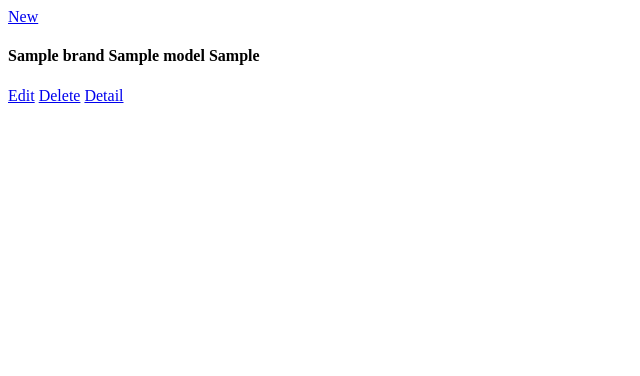
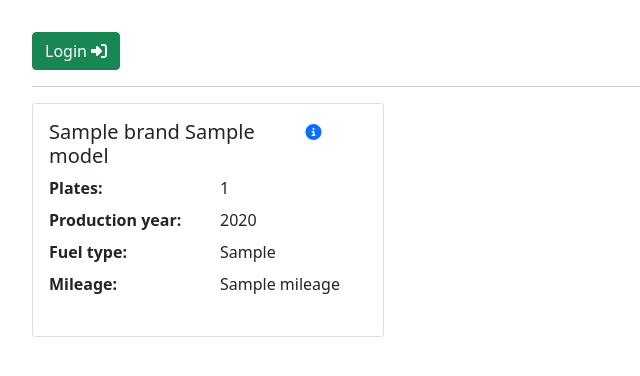
Before and after one commit to konfle/car-mgr, a Django app: template templates/cars.html in a window 1280 px wide. Shown: the top 376 px of the page, without its empty margins (0-640 px from the left). Run offline with Django 3.2, Linux system fonts and the light colour scheme; the template is opened without the code that fills it: most values are stand-ins (such as "Sample title", 1, 10 or a date in 2020); some libraries are stand-ins or nearby versions.

Commit message:
added auth, static and styled views

```diff
--- a/backend_task/settings.py
+++ b/backend_task/settings.py
@@ -38,6 +38,7 @@ INSTALLED_APPS = [
     'django.contrib.messages',
     'django.contrib.staticfiles',
     'rest_framework',
+    'bootstrapform',
     'cars_mgmt',
 ]
 
@@ -120,6 +121,11 @@ USE_TZ = True
 # https://docs.djangoproject.com/en/3.2/howto/static-files/
 
 STATIC_URL = '/static/'
+STATICFILES_DIRS = ['static']
+
+LOGIN_URL = 'login'
+LOGIN_REDIRECT_URL = 'all_cars'
+LOGOUT_REDIRECT_URL = 'all_cars'
 
 # Default primary key field type
 # https://docs.djangoproject.com/en/3.2/ref/settings/#default-auto-field
--- a/backend_task/urls.py
+++ b/backend_task/urls.py
@@ -15,8 +15,11 @@ Including another URLconf
 """
 from django.contrib import admin
 from django.urls import path, include
+from django.contrib.auth import views as auth_views
 
 urlpatterns = [
     path('admin/', admin.site.urls),
-    path('', include('cars_mgmt.urls'))
+    path('', include('cars_mgmt.urls')),
+    path('login/', auth_views.LoginView.as_view(), name='login'),
+    path('logout/', auth_views.LogoutView.as_view(), name='logout'),
 ]
--- /dev/null
+++ b/cars_mgmt/static/base.css
@@ -0,0 +1,3 @@
+body {
+    padding: 2rem;
+}
--- a/templates/cars.html
+++ b/templates/cars.html
@@ -1,20 +1,64 @@
-<!doctype html>
-<html lang="en">
-<head>
-    <meta charset="UTF-8">
-    <meta name="viewport"
-          content="width=device-width, user-scalable=no, initial-scale=1.0, maximum-scale=1.0, minimum-scale=1.0">
-    <meta http-equiv="X-UA-Compatible" content="ie=edge">
-    <title>Document</title>
-</head>
-<body>
-<a href="{% url 'new_car' %}">New</a>
-{% for car in cars%}
-<h4>{{ car.brand }} {{ car.model }} {{ car. }}</h4>
-<a href="{% url 'edit_car' car.id %}">Edit</a>
-<a href="{% url 'delete_car' car.id %}">Delete</a>
-<a href="{% url 'show_car' car.id %}">Detail</a>
-{% endfor %}
+{% extends 'main.html' %}
 
-</body>
-</html>
+{% block title %} List Of Cars {% endblock %}
+
+{% block body %}
+
+    <div class="jumbotron">
+        {% if user.is_authenticated %}
+            <h1 class="display-4"> Welcome, {{ user.username }}</h1>
+                <a href="{% url 'logout' %}" class="btn btn-success">Logout <i class="fas fa-sign-out-alt"></i></a>
+        {% else %}
+                <a href="{% url 'login' %}" class="btn btn-success">Login <i class="fas fa-sign-in-alt"></i></a>
+        {% endif %}
+    </div>
+<hr>
+    <div>
+        {% if user.is_authenticated %}
+        <br>
+            <a href="{% url 'new_car' %}">New <i class="fas fa-plus-circle"></i></a>
+        {% endif %}
+    </div>
+
+
+    {% for car in cars%}
+        <div class="card" style="width: 22rem;">
+          <div class="card-body">
+              <div class="row">
+                  <div class="col-9">
+                      <h5 class="card-title">{{ car.brand }} {{ car.model }}</h5>
+                  </div>
+                  <div class="col-3">
+                      {% if user.is_authenticated %}
+                            <a href="{% url 'edit_car' car.id %}"><i class="fas fa-edit"></i></a>
+                            <a href="{% url 'delete_car' car.id %}"><i class="fas fa-trash-alt"></i></a>
+                            <a href="{% url 'show_car' car.id %}"><i class="fas fa-info-circle"></i></a>
+                        {% else %}
+                            <a href="{% url 'show_car' car.id %}"><i class="fas fa-info-circle"></i></a>
+                      {% endif %}
+                  </div>
+              </div>
+
+              <dl class="row">
+                  <dt class="col-sm-6">Plates:</dt>
+                  <dd class="col-sm-6">{{ car.registration_number }}</dd>
+
+                  <dt class="col-sm-6">Production year:</dt>
+                  <dd class="col-sm-6">{{ car.year_of_production }}</dd>
+
+                  <dt class="col-sm-6">Fuel type:</dt>
+                  <dd class="col-sm-6">{{ car.fuel_type }}</dd>
+
+                  <dt class="col-sm-6">Mileage:</dt>
+                  <dd class="col-sm-6">{{ car.mileage }}</dd>
+              </dl>
+          </div>
+        </div>
+    {% endfor %}
+
+{% endblock %}
+
+              <div class="row">
+                   <h6 class="card-subtitle mb-2 text-muted">{{ car.brand }} {{ car.model }}</h6>
+                   <p class="card-text">ADD here rest info about CAR!</p>
+              </div>
--- /dev/null
+++ b/templates/main.html
@@ -0,0 +1,20 @@
+{% load static %}
+<!doctype html>
+<html lang="en">
+<head>
+    <meta charset="UTF-8">
+    <meta name="viewport"
+          content="width=device-width, user-scalable=no, initial-scale=1.0, maximum-scale=1.0, minimum-scale=1.0">
+    <meta http-equiv="X-UA-Compatible" content="ie=edge">
+    <meta name="viewport" content="width=device-width, initial-scale=1">
+    <link href="https://cdn.jsdelivr.net/npm/bootstrap@5.0.2/dist/css/bootstrap.min.css" rel="stylesheet"
+          integrity="sha384-EVSTQN3/azprG1Anm3QDgpJLIm9Nao0Yz1ztcQTwFspd3yD65VohhpuuCOmLASjC" crossorigin="anonymous">
+    <link rel="stylesheet" href="{% static 'base.css' %}">
+    <script src="https://kit.fontawesome.com/ea43fec183.js" crossorigin="anonymous"></script>
+
+    <title>{% block title %} {% endblock %}</title>
+</head>
+<body>
+{% block body %} {% endblock %}
+</body>
+</html>
```
Also changed, not shown: cars_mgmt/views.py (+11 -6 lines), templates/car_details.html (+33 -18 lines), templates/car_form.html (+38 -18 lines), templates/delete_car.html (+22 -18 lines), templates/registration/login.html (added, +20 -0 lines), cars_mgmt/serializers.py (line endings or trailing spaces), db.sqlite3.
